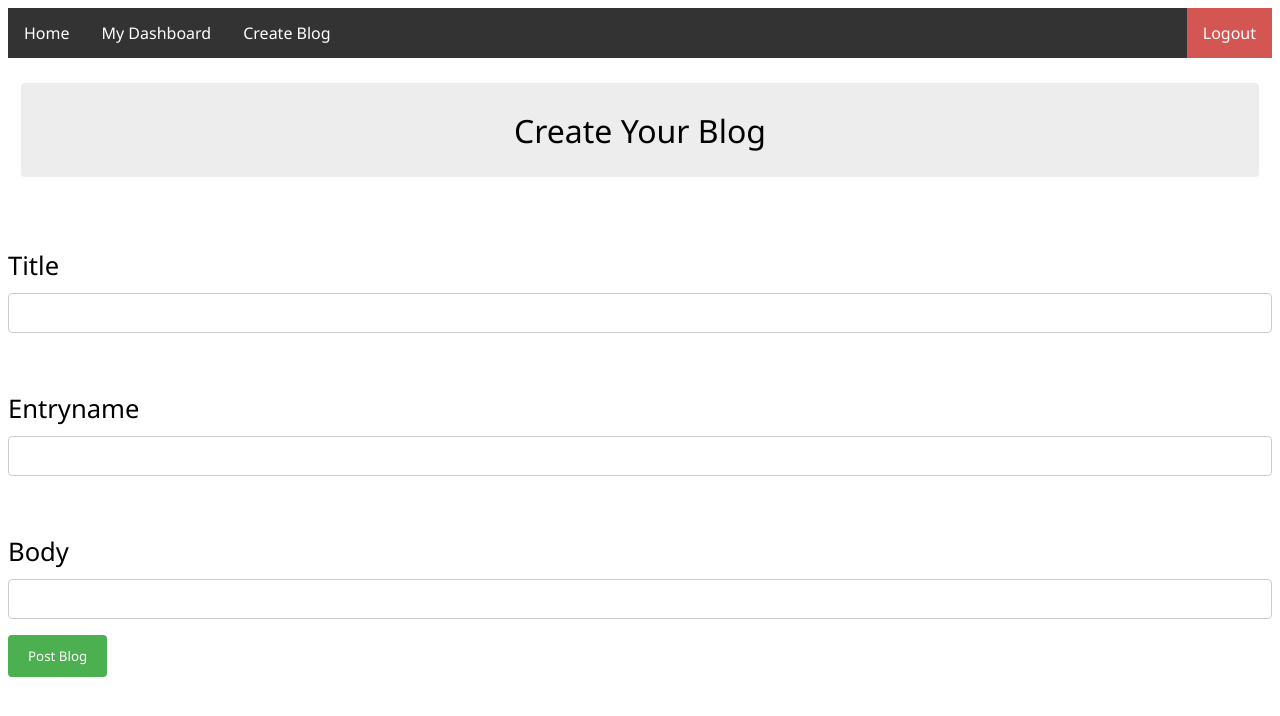
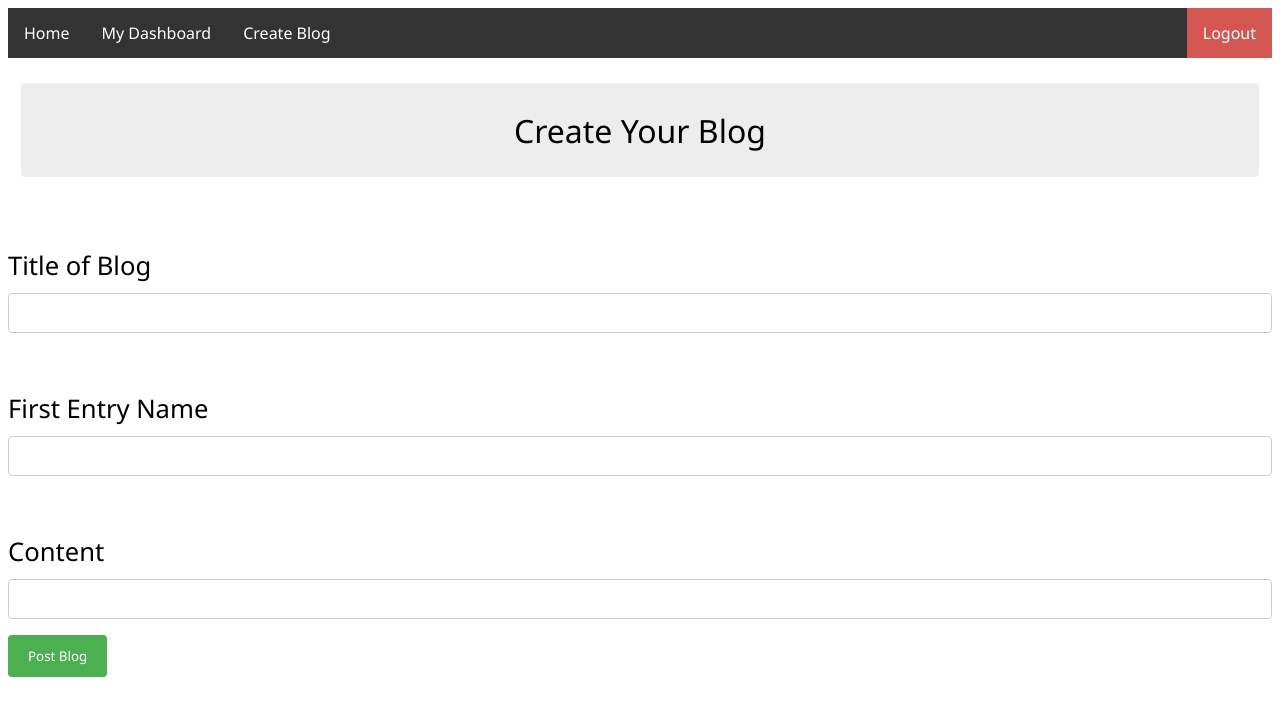
Before and after one commit to andrew-juang/P00, a Flask app: page /create in a window 1280 px wide. Shown: the top 716 px of the page. Run offline with Flask 2, Linux system fonts and the light colour scheme; the visitor is signed in with stand-in values (Sample User, id 1).

Commit message:
entries display in correct order + error if blog title is taken

```diff
--- a/app/blogs.py
+++ b/app/blogs.py
@@ -176,6 +176,7 @@ def fetch_entry_names(blogtitle):
     names = []
     for a_tuple in c.fetchall():
         names.append(a_tuple[0])
+    names.reverse()
     return names
 
 def fetch_entry_contents(blogtitle):
@@ -188,14 +189,23 @@ def fetch_entry_contents(blogtitle):
     contents = []
     for a_tuple in c.fetchall():
         contents.append(a_tuple[0])
+    contents.reverse()
     return contents
 
 
 def auth_blog(method,title,entryname,text):
     ''' Checks if the user created a valid blog '''
+
     isempty = not method or not title or not entryname or not text
 
-    if isempty:
+    db = sqlite3.connect(DB_FILE)
+    c = db.cursor()
+    c.execute("SELECT * FROM blogs")
+    blogs = []
+    for a_tuple in c.fetchall():
+        blogs.append(a_tuple[1])
+
+    if isempty or title in blogs:
         return False
     return True
 
--- a/app/templates/create.html
+++ b/app/templates/create.html
@@ -21,11 +21,11 @@ P00 -- Web Log Hosting Site
     <body>
         <h1 class="header"> Create Your Blog <h1><br>
         <form action = "/createblog", method="POST">
-            <label>Title</label><br>
+            <label>Title of Blog</label><br>
             <input type="text" name="Title"><br><br>
-            <label>Entryname</label><br>
+            <label>First Entry Name</label><br>
             <input type="text" name="Entryname"><br><br>
-            <label>Body</label><br>
+            <label>Content</label><br>
             <input type="text" name="Body"><br>
 
             <input type="submit" name="sub1" value="Post Blog">
--- a/app/templates/createentry.html
+++ b/app/templates/createentry.html
@@ -22,9 +22,9 @@ P00 -- Web Log Hosting Site
         <h1 class="header"> Add An Entry <h1><br>
         <!-- FIX THIS  -->
         <form action = "/createentry", method="POST">
-            <label>Entryname</label><br>
+            <label>Entry Name</label><br>
             <input type="text" name="Entryname"><br><br>
-            <label>Body</label><br>
+            <label>Content</label><br>
             <input type="text" name="Body"><br>
             <input type="hidden" name="Blogtitle" value={{blogtitle}}>
             <input type="submit" name="sub1" value="Post Entry">
--- a/app/templates/dashboard.html
+++ b/app/templates/dashboard.html
@@ -20,7 +20,7 @@ P00 -- Web Log Hosting Site
 
     <body>
         <h1 class="header"> Kazimierz Major -- Andrew Juang, Noakai Aronesty, Eric Guo, Qina Liu <br>
-            {{user}}'s DASHBOARD </h1>
+            {{user}}'s Dashboard </h1>
 
         <h1>{{user}}'s Blogs</h1>
         <!-- Display list of user's blogs here -->
```
